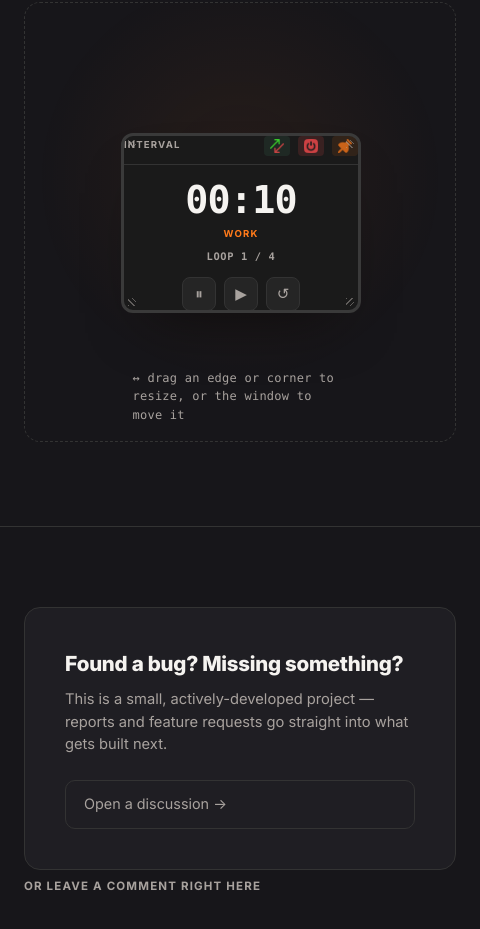
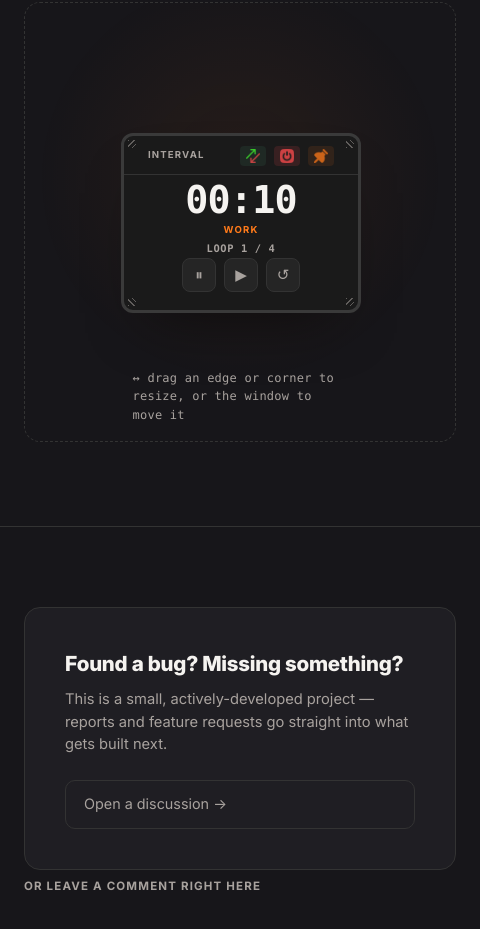
Before and after one commit to psymore/interval-timer, an Electron app: page docs/index.html in a window 480 px wide. Shown: the part 2197-3126 px from the top of the page. Drawn offline with Linux system fonts and the light colour scheme.

Commit message:
Mini css fix is done.

```diff
--- a/docs/index.html
+++ b/docs/index.html
@@ -436,10 +436,11 @@
       background: #1a1a1a;
       border: 3px solid #3a3a3a;
       border-radius: 12px;
+      display: flex;
+      flex-direction: column;
       user-select: none;
       box-shadow: 0 30px 60px -30px rgba(0, 0, 0, 0.6);
       cursor: grab;
-      overflow: hidden;
     }
 
     .mini-demo.is-dragging {
@@ -455,12 +456,13 @@
 
     .mini-demo-body {
       width: 100%;
-      height: 100%;
+      flex: 1;
+      min-height: 0;
       display: flex;
       flex-direction: column;
       align-items: center;
       justify-content: space-between;
-      padding: 10px 24px 28px;
+      padding: 0 24px 28px;
     }
 
     .mini-demo-body.hidden,
@@ -511,7 +513,7 @@
       display: flex;
       align-items: center;
       justify-content: space-between;
-      padding-bottom: 8px;
+      padding: 10px 24px 8px;
       border-bottom: 1px solid var(--border-quiet);
     }
 
```
